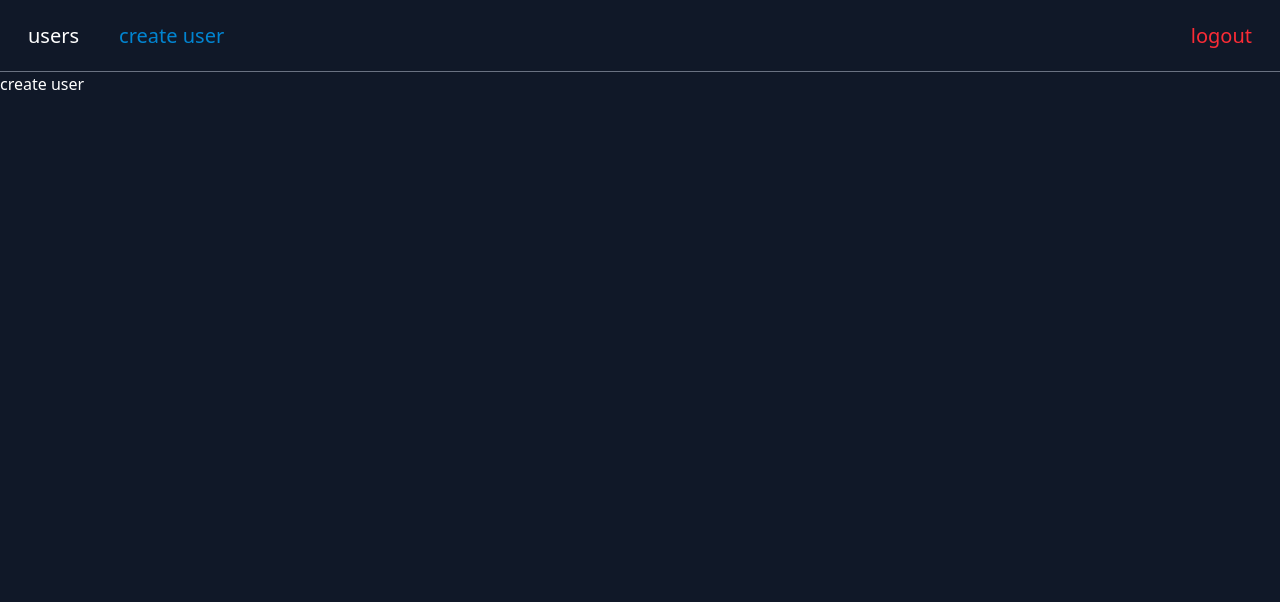
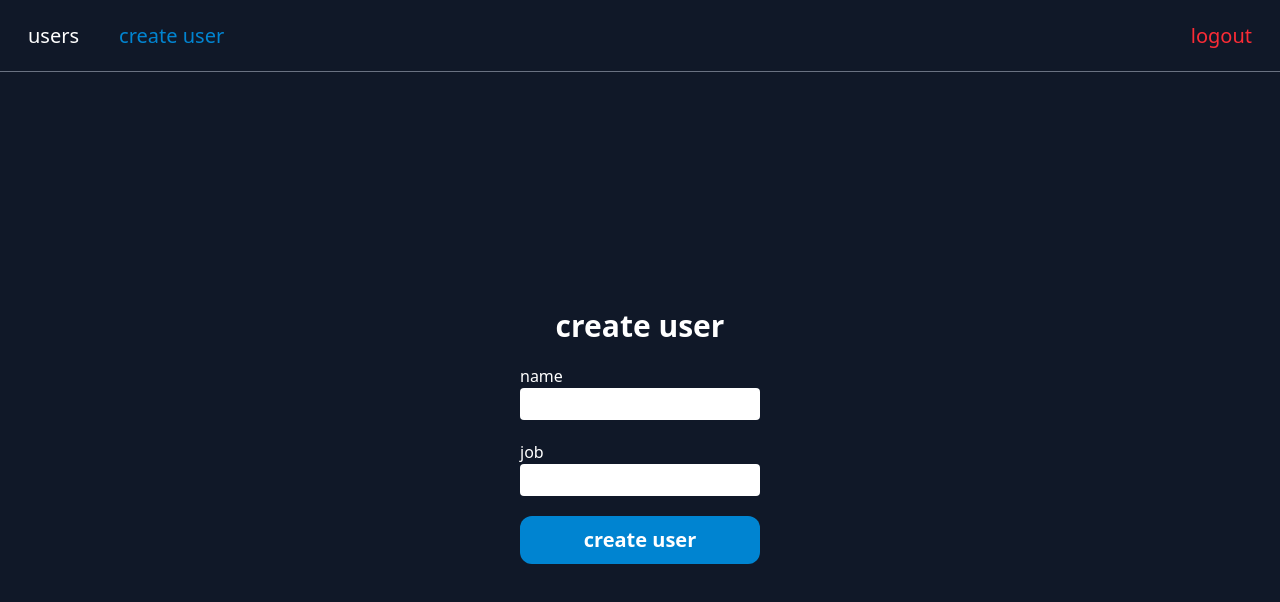
Before and after one commit to orgamiryazdani/novindev-front-test, a React (Vite) app: page /create-user in a window 1280 px wide. Shown: the top 602 px of the page. Built offline with nearby package versions, Linux system fonts and the light colour scheme; no server answers; sample sign-in values are in the browser's storage.

Commit message:
feat: Complete create user

```diff
--- a/src/hooks/useUsers.ts
+++ b/src/hooks/useUsers.ts
@@ -1,5 +1,5 @@
 import { useMutation, UseMutationResult, useQuery, UseQueryResult } from "@tanstack/react-query";
-import { deleteUserApi, getUserApi, getUsersApi } from "../services/users-service";
+import { createUserApi, deleteUserApi, getUserApi, getUsersApi } from "../services/users-service";
 import { User, Users } from "../types/users.interface";
 import { queryClient } from "../lib/react-query";
 import toast from "react-hot-toast";
@@ -37,3 +37,15 @@ export const useDeleteUser = () => {
         },
     });
 };
+
+export const useCreateUser = () => {
+    return useMutation({
+        mutationFn: createUserApi,
+        onSuccess: () => {
+            toast.success('Create user successfully')
+        },
+        onError: (error) => {
+            toast.error(error.message)
+        },
+    });
+};
--- a/src/pages/create-user.tsx
+++ b/src/pages/create-user.tsx
@@ -1,8 +1,55 @@
+import { SubmitHandler, useForm } from "react-hook-form";
+import { Input } from "../components/input";
+import * as yup from "yup";
+import { yupResolver } from "@hookform/resolvers/yup";
+import { useCreateUser } from "../hooks/useUsers";
+import { Loading } from "../components/loading";
+
+type FormValues = {
+  name: string;
+  job: string;
+};
+
+const schema = yup.object({
+  name: yup.string().required("Name is required"),
+  job: yup.string().required("Job is required"),
+});
+
 const CreateUser: React.FC = () => {
+  const {
+    register,
+    handleSubmit,
+    formState: { errors },
+  } = useForm<FormValues>({ resolver: yupResolver(schema) });
+  const { mutateAsync, isPending } = useCreateUser();
+
+  const onSubmit: SubmitHandler<FormValues> = async (data) => {
+    await mutateAsync(data);
+  };
+
   return (
-    <div>
-      <p>create user</p>
-    </div>
+    <form
+      onSubmit={handleSubmit(onSubmit)}
+      className='flex flex-col gap-y-5 items-center justify-center h-full'>
+      <h1 className='text-3xl font-black'>create user</h1>
+      <Input
+        label='name'
+        register={register}
+        required
+        error={errors.name}
+      />
+      <Input
+        label='job'
+        register={register}
+        required
+        error={errors.job}
+      />
+      <button
+        className='h-12 bg-sky-600 w-60 rounded-xl cursor-pointer font-bold text-xl'
+        type='submit'>
+        {isPending ? <Loading /> : "create user"}
+      </button>
+    </form>
   );
 };
 
--- a/src/pages/user.tsx
+++ b/src/pages/user.tsx
@@ -16,7 +16,7 @@ const User: React.FC = () => {
   return (
     <div className='flex items-center justify-center w-full h-full'>
       <div className='bg-gray-500 md:w-96 h-96 w-72 rounded-md flex flex-col items-center justify-between p-3'>
-        <div className='text-xl font-bold'>کاربر شماره : {data?.data.id}</div>
+        <div className='text-xl font-bold'>User Id : {data?.data.id}</div>
         <img
           className='w-32 h-32 rounded-full'
           src={data?.data.avatar}
--- a/src/services/users-service.ts
+++ b/src/services/users-service.ts
@@ -1,5 +1,5 @@
-import { deleteData, readData } from "../core/http-service";
-import { User, Users } from "../types/users.interface";
+import { createData, deleteData, readData } from "../core/http-service";
+import { CreateUserData, CreateUserResponse, User, Users } from "../types/users.interface";
 
 export const getUsersApi = ({ page = 1 }: { page: number }) => {
     return readData<Users>(`/users?page=${page}`);
@@ -13,3 +13,7 @@ export const getUserApi = ({ id = 1 }: { id: number }) => {
 export const deleteUserApi = ({ id = 1 }: { id: number }) => {
     return deleteData(`/users/${id}`);
 };
+
+export const createUserApi = (data: CreateUserData): Promise<CreateUserResponse> => {
+    return createData<CreateUserData, CreateUserResponse>('/users', data);
+};
```
Also changed, not shown: src/types/users.interface.ts (+12 -0 lines).
